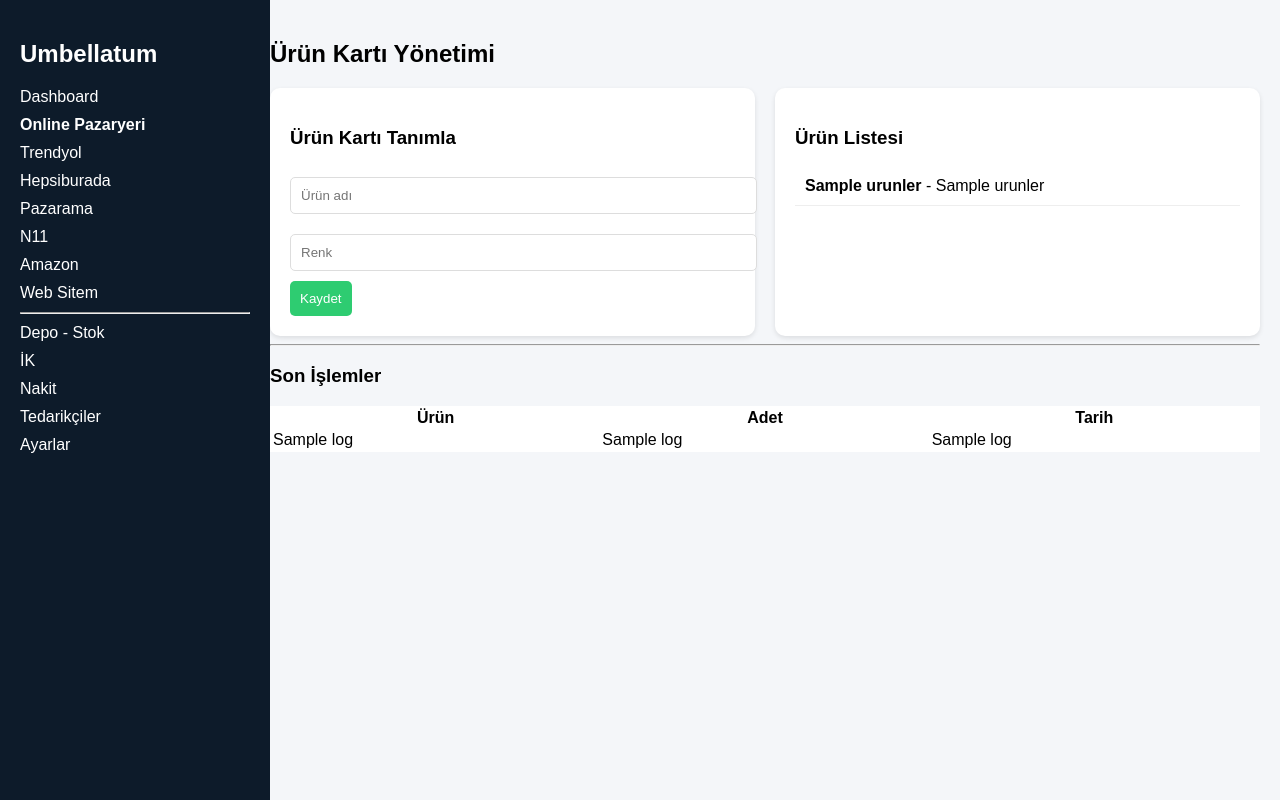
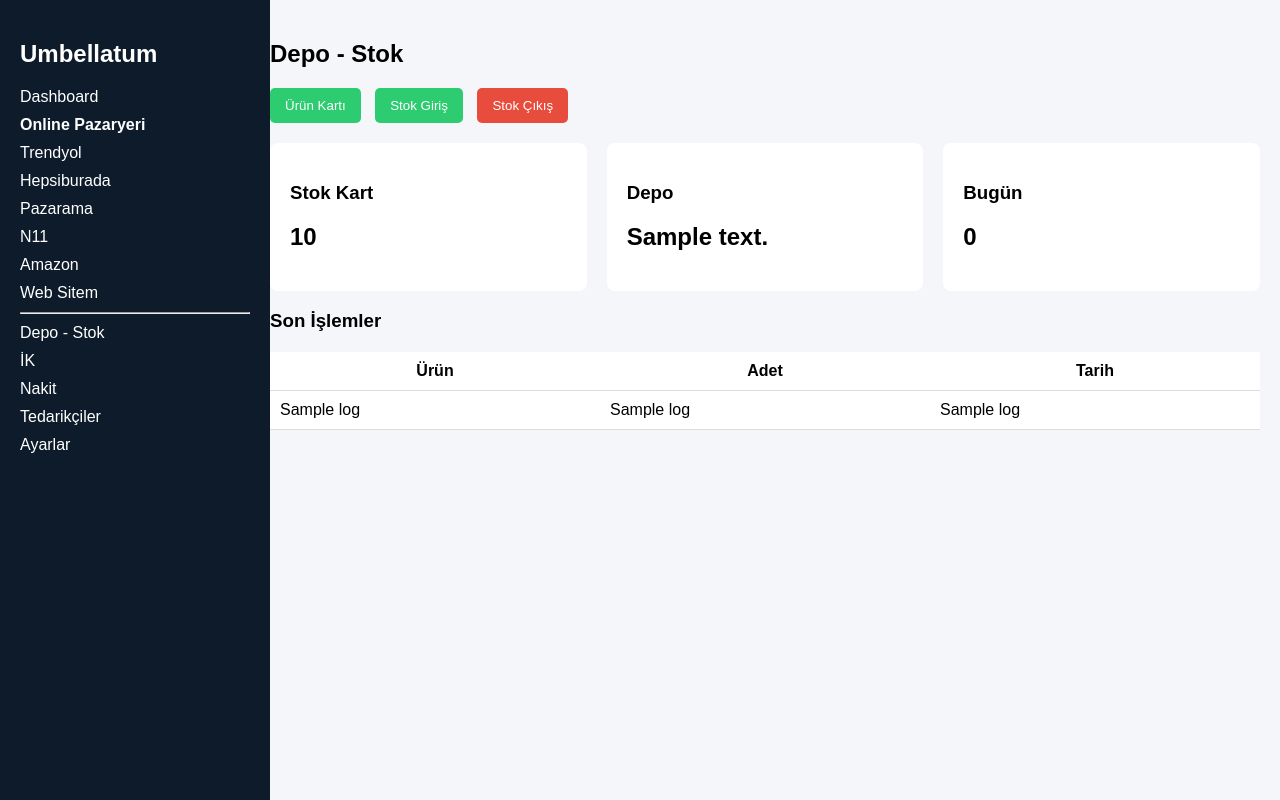
Before and after one commit to umbellatum54/stok-api, a Flask app: template templates/stok.html in a window 1280 px wide. Run offline with Flask 3, Linux system fonts and the light colour scheme; the template is opened without the code that fills it: most values are stand-ins (such as "Sample title", 1, 10 or a date in 2020).

Commit message:
Update stok.html

```diff
--- a/templates/stok.html
+++ b/templates/stok.html
@@ -8,42 +8,17 @@
 body{margin:0;font-family:Arial;background:#f4f6f9;}
 .sidebar{width:230px;height:100vh;background:#0d1b2a;position:fixed;color:white;padding:20px;}
 .sidebar a{display:block;color:white;text-decoration:none;margin:10px 0;}
-
 .main{margin-left:250px;padding:20px;}
-
-.container{display:flex;gap:20px;}
-
-.box{
-    background:white;
-    padding:20px;
-    border-radius:10px;
-    box-shadow:0 2px 5px rgba(0,0,0,0.1);
-}
-
-.form-box{flex:1;}
-.list-box{flex:1; max-height:500px; overflow:auto;}
-
-input{
-    width:100%;
-    padding:10px;
-    margin:10px 0;
-    border-radius:5px;
-    border:1px solid #ddd;
-}
-
-button{
-    padding:10px;
-    border:none;
-    background:#2ecc71;
-    color:white;
-    border-radius:5px;
-    cursor:pointer;
-}
-
-.card{
-    padding:10px;
-    border-bottom:1px solid #eee;
-}
+.cards{display:flex;gap:20px;margin-top:20px;}
+.card{flex:1;background:white;padding:20px;border-radius:8px;}
+.btn{padding:10px 15px;border:none;border-radius:5px;color:white;cursor:pointer;margin-right:10px;}
+.green{background:#2ecc71;}
+.red{background:#e74c3c;}
+.orange{background:#f39c12;}
+table{width:100%;background:white;margin-top:20px;border-collapse:collapse;}
+th,td{padding:10px;border-bottom:1px solid #ddd;}
+.popup{display:none;position:fixed;width:100%;height:100%;top:0;background:rgba(0,0,0,0.5);}
+.popup-content{background:white;width:400px;margin:100px auto;padding:20px;border-radius:8px;}
 </style>
 </head>
 
@@ -51,7 +26,7 @@ button{
 
 <div class="sidebar">
 <h2>Umbellatum</h2>
-<a>Dashboard</a>
+<a href="#">Dashboard</a>
 
 <b>Online Pazaryeri</b>
 <a>Trendyol</a>
@@ -71,48 +46,22 @@ button{
 
 <div class="main">
 
-<h2>Ürün Kartı Yönetimi</h2>
+<h2>Depo - Stok</h2>
 
-<div class="container">
+<button class="btn green" onclick="ac('urun')">Ürün Kartı</button>
+<button class="btn green" onclick="ac('giris')">Stok Giriş</button>
+<button class="btn red" onclick="ac('cikis')">Stok Çıkış</button>
 
-<!-- SOL FORM -->
-<div class="box form-box">
-<h3>Ürün Kartı Tanımla</h3>
-
-<form method="POST" action="/urun-ekle">
-
-<input name="urun" placeholder="Ürün adı" required>
-<input name="renk" placeholder="Renk" required>
-
-<button>Kaydet</button>
-
-</form>
+<div class="cards">
+<div class="card"><h3>Stok Kart</h3><h2>{{ stok_sayisi }}</h2></div>
+<div class="card"><h3>Depo</h3><h2>{{ depo_sayisi }}</h2></div>
+<div class="card"><h3>Bugün</h3><h2>0</h2></div>
 </div>
-
-<!-- SAĞ LİSTE -->
-<div class="box list-box">
-<h3>Ürün Listesi</h3>
-
-{% for u in urunler %}
-<div class="card">
-<b>{{ u[1] }}</b> - {{ u[2] }}
-</div>
-{% endfor %}
-
-</div>
-
-</div>
-
-<hr>
 
 <h3>Son İşlemler</h3>
 
-<table width="100%" style="background:white;">
-<tr>
-<th>Ürün</th>
-<th>Adet</th>
-<th>Tarih</th>
-</tr>
+<table>
+<tr><th>Ürün</th><th>Adet</th><th>Tarih</th></tr>
 
 {% for l in logs %}
 <tr>
@@ -126,5 +75,52 @@ button{
 
 </div>
 
+<!-- POPUP -->
+<div id="popup" class="popup">
+<div class="popup-content">
+
+<h3 id="title"></h3>
+
+<form id="form" method="POST">
+
+<input name="urun" placeholder="Ürün"><br><br>
+<input name="renk" placeholder="Renk"><br><br>
+<input name="adet" placeholder="Adet"><br><br>
+
+<button type="submit">Kaydet</button>
+<button type="button" onclick="kapat()">Kapat</button>
+
+</form>
+
+</div>
+</div>
+
+<script>
+
+function ac(tip){
+    document.getElementById("popup").style.display="block";
+
+    if(tip=="urun"){
+        document.getElementById("title").innerText="Ürün Kartı";
+        document.getElementById("form").action="/urun-ekle";
+    }
+
+    if(tip=="giris"){
+        document.getElementById("title").innerText="Stok Giriş";
+        document.getElementById("form").action="/stok-giris";
+    }
+
+    if(tip=="cikis"){
+        document.getElementById("title").innerText="Stok Çıkış";
+        document.getElementById("form").action="/stok-cikis";
+    }
+}
+
+function kapat(){
+    document.getElementById("popup").style.display="none";
+}
+
+</script>
+
 </body>
 </html>
```
